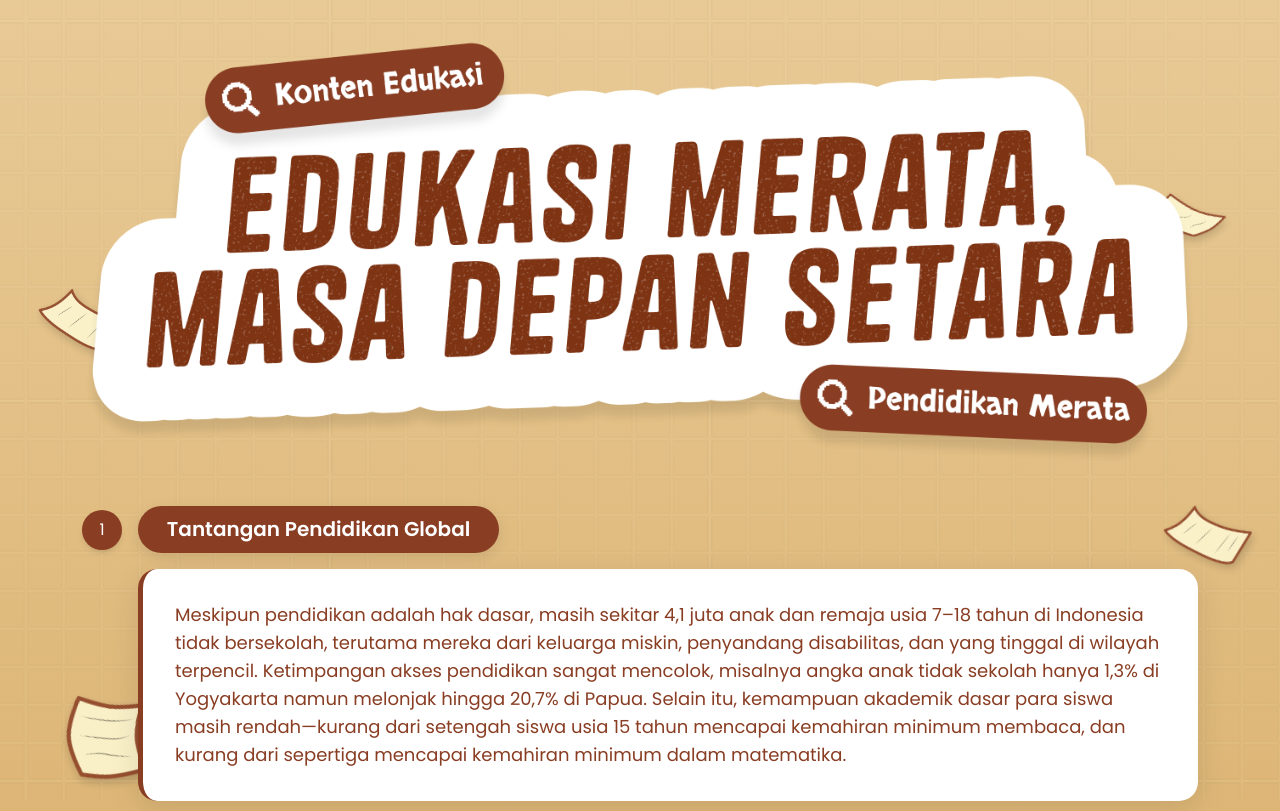
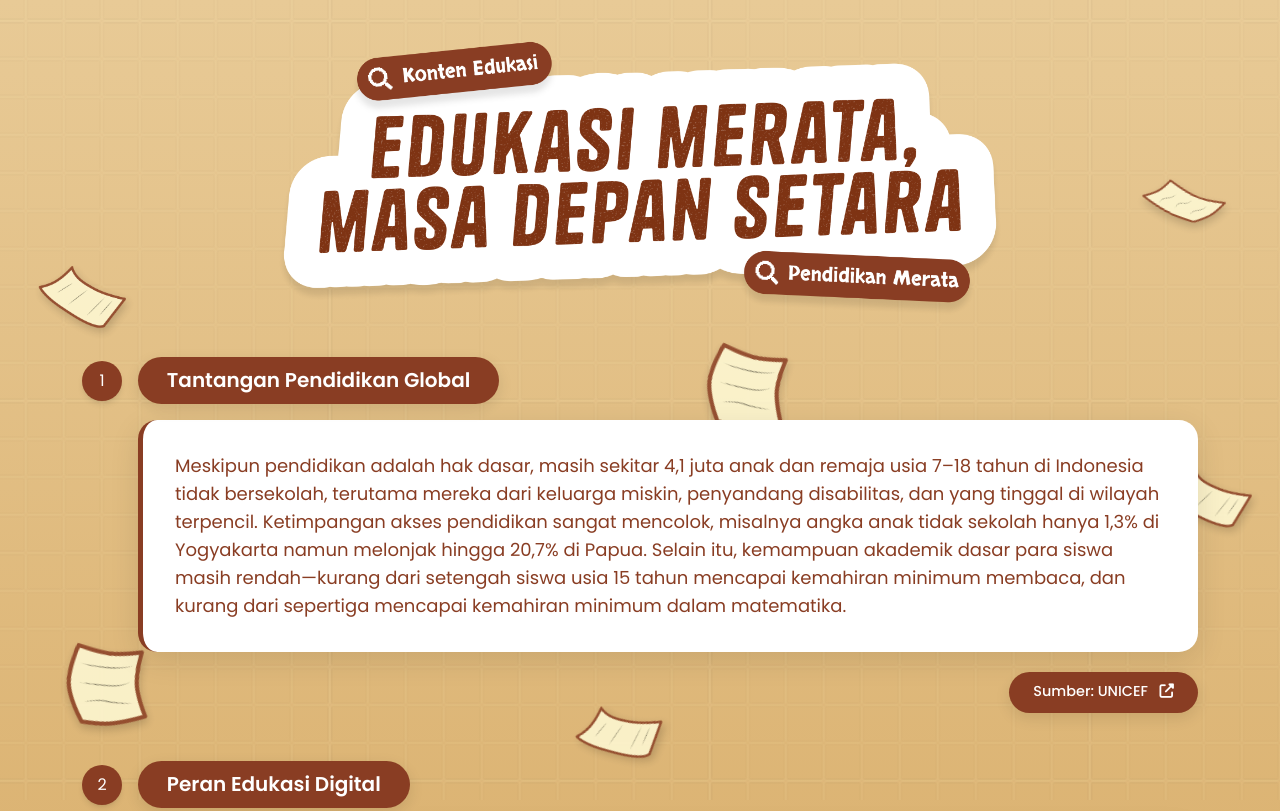
Before and after one commit to ardhikaxx/web-poster, a plain HTML site: page index.html in a window 1280 px wide. Shown: the top 811 px of the page. Drawn offline with nearby package versions, Linux system fonts and the light colour scheme.

Commit message:
fix judul

```diff
--- a/index.html
+++ b/index.html
@@ -195,7 +195,7 @@
         /* Kertas tambahan untuk lebih banyak variasi */
         .paper-center-1 {
             width: 50px;
-            top: 13%;
+            top: 19%;
             left: 55%;
             animation-delay: -2.5s;
             transform: rotate(20deg);
@@ -203,7 +203,7 @@
 
         .paper-center-2 {
             width: 65px;
-            top: 54%;
+            top: 57%;
             left: 60%;
             animation-delay: -5.5s;
             transform: rotate(-18deg);
@@ -219,7 +219,7 @@
 
         .paper-center-4 {
             width: 70px;
-            top: 35%;
+            top: 38%;
             left: 45%;
             animation-delay: -1.5s;
             transform: rotate(-22deg);
@@ -262,6 +262,14 @@
             border: 1px solid rgba(255, 255, 255, 0.3);
         }
 
+        /* Gaya khusus untuk gambar judul */
+        .title-image {
+            max-width: 100%;
+            height: auto;
+            display: block;
+            margin: 0 auto;
+        }
+
         /* Media queries untuk responsivitas */
         @media (min-width: 640px) {
             .title-capsule {
@@ -283,6 +291,10 @@
 
             .floating-paper {
                 width: 70px !important;
+            }
+
+            .title-image {
+                max-width: 85%;
             }
         }
 
@@ -315,6 +327,10 @@
             .paper-center-4 {
                 width: 80px;
             }
+
+            .title-image {
+                max-width: 75%;
+            }
         }
 
         @media (min-width: 1024px) {
@@ -342,6 +358,16 @@
             .paper-center-4 {
                 width: 90px;
             }
+
+            .title-image {
+                max-width: 70%;
+            }
+        }
+
+        @media (min-width: 1280px) {
+            .title-image {
+                max-width: 65%;
+            }
         }
 
         @media (max-width: 768px) {
@@ -349,6 +375,10 @@
                 display: block;
                 text-align: center;
                 margin: 0 auto 1rem auto;
+            }
+
+            .title-image {
+                max-width: 95%;
             }
         }
 
@@ -393,6 +423,10 @@
                 justify-content: center;
                 width: 100%;
             }
+
+            .title-image {
+                max-width: 100%;
+            }
         }
 
         /* Untuk perangkat sangat kecil */
@@ -413,6 +447,10 @@
 
             .card p {
                 font-size: 0.9rem;
+            }
+
+            .title-image {
+                max-width: 100%;
             }
         }
     </style>
@@ -468,9 +506,9 @@
     </div>
 
     <div class="content-container">
-        <!-- Judul -->
+        <!-- Judul - Diperbaiki untuk responsivitas -->
         <div class="text-center mb-2 md:mb-10">
-            <img src="./assets/judul.png" alt="Kertas 2" class="w-full h-full">
+            <img src="./assets/judul.png" alt="Edukasi Merata, Masa Depan Setara" class="title-image mx-auto">
         </div>
 
         <!-- Poin 1 -->
```
